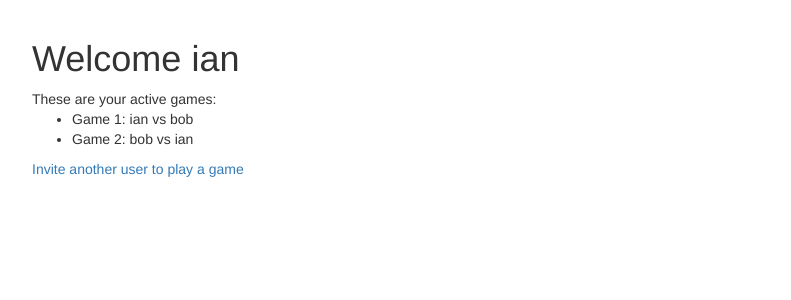
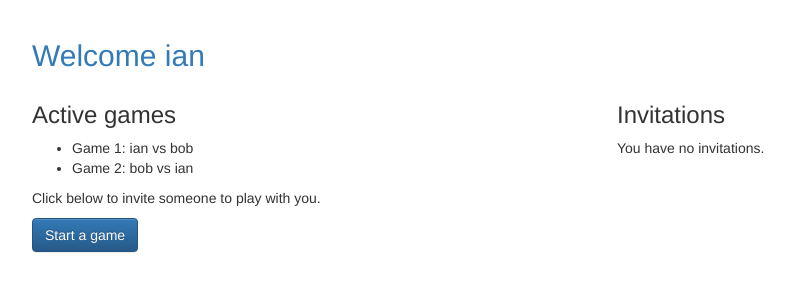
Before and after one commit to ianbone1/tictactoe, a Django app: page /player/home in a window 1280 px wide. Shown: the part 51-351 px from the top of the page, without its empty margins (38-829 px from the left). Run offline with Django 3.2, Linux system fonts and the light colour scheme; a user stored in the database is signed in; data comes from the database, SQL or seed files in the repository; both versions use the stored data as it was after the commit; data that the repository does not hold is empty; some libraries are stand-ins or nearby versions.

Commit message:
Accept game requests

```diff
--- a/player/urls.py
+++ b/player/urls.py
@@ -2,7 +2,7 @@ from django.conf.urls import url
 from django.contrib.auth.views import LoginView, LogoutView
 
 
-from . views import home, new_invitation
+from . views import home, new_invitation, accept_invitation
 
 urlpatterns=[
     url(r'home$', home, name="player_home"),
@@ -15,5 +15,8 @@ urlpatterns=[
     url(r'new_invitation$',
         new_invitation,
         name="player_new_invitation"),
+    url(r'accept_invitation/(?P<id>\d+)/$',
+        accept_invitation,
+        name="player_accept_invitation")
 
 ]
--- a/player/views.py
+++ b/player/views.py
@@ -1,4 +1,4 @@
-from django.shortcuts import render, redirect
+from django.shortcuts import render, redirect, get_object_or_404
 
 # Create your views here.
 
@@ -6,12 +6,14 @@ from django.contrib.auth.decorators import login_required
 from gameplay.models import Game
 from .forms import InvitationForm
 from .models import Invitation
+from django.core.exceptions import PermissionDenied
 
 @login_required
 def home(request):
     my_games = Game.objects.games_for_user(request.user)
     active_games = my_games.active()
-    return render(request, "player/home.html", {'games': active_games})
+    invitations = request.user.invitations_received.all()
+    return render(request, "player/home.html", {'games': active_games, 'invitations': invitations})
 
 @login_required
 def new_invitation(request):
@@ -24,3 +26,21 @@ def new_invitation(request):
     else:
         form = InvitationForm()
     return render(request, "player/new_invitation_form.html", {'form': form})
+
+@login_required
+def accept_invitation(request, id):
+    invitation = get_object_or_404(Invitation, pk=id)
+    if not request.user == invitation.to_user:
+        raise PermissionDenied
+    if request.method == 'POST':
+        if "accept" in request.POST:
+            game = Game.objects.create(
+                first_player=invitation.to_user,
+            second_player=invitation.from_user,
+            )
+        invitation.delete()
+        return redirect('player_home')
+    else:
+        return render(request,
+                      "player/accept_invitation_form.html",
+                      {'invitation': invitation})
--- a/templates/player/home.html
+++ b/templates/player/home.html
@@ -6,17 +6,38 @@ Player Games
 
 {% block content %}
 
- <h1>Welcome {{ user.username}}</h1>
-These are your active games:
+ <h2 class="text-primary">Welcome {{ user.username}}</h2>
+<div class="row">
+    <div class="col-md-6">
+        <h3>Active games</h3>
+        <ul>
+            {% for g in games %}
+            <li>Game {{ g.id }}: {{ g.first_player }} vs {{ g.second_player }}</li>
+            {% endfor %}
+        </ul>
+        <p>Click below to invite someone to play with you.</p>
+        <p>
+            <a class="btn btn-primary" href="{% url 'player_new_invitation' %}">Start a game</a>
+        </p>
+    </div>
+    <div class="col-md-6">
+        <h3>Invitations</h3>
 
-<ul>
-    {% for g in games %}
-    <li>Game {{ g.id }}: {{ g.first_player }} vs {{ g.second_player }}</li>
-    {% endfor %}
-</ul>
+        {% if invitations %}
+        <div class="list-group">
+            {% for inv in invitations %}
+            <a class="list-group-item"
+               href="{% url 'player_accept_invitation' id=inv.id %}">
+                {{ inv.from_user.username }} has invited you to a game
+            </a>
+            {% endfor %}
+        </div>
+        {% else %}
+            <p>You have no invitations.</p>
+        {% endif %}
 
-<a href="{% url 'player_new_invitation' %}">
-    Invite another user to play a game
-</a>
+    </div>
+</div>
+
 
 {% endblock %}
```
Also changed, not shown: templates/player/accept_invitation_form.html (added, +19 -0 lines), db.sqlite3.
